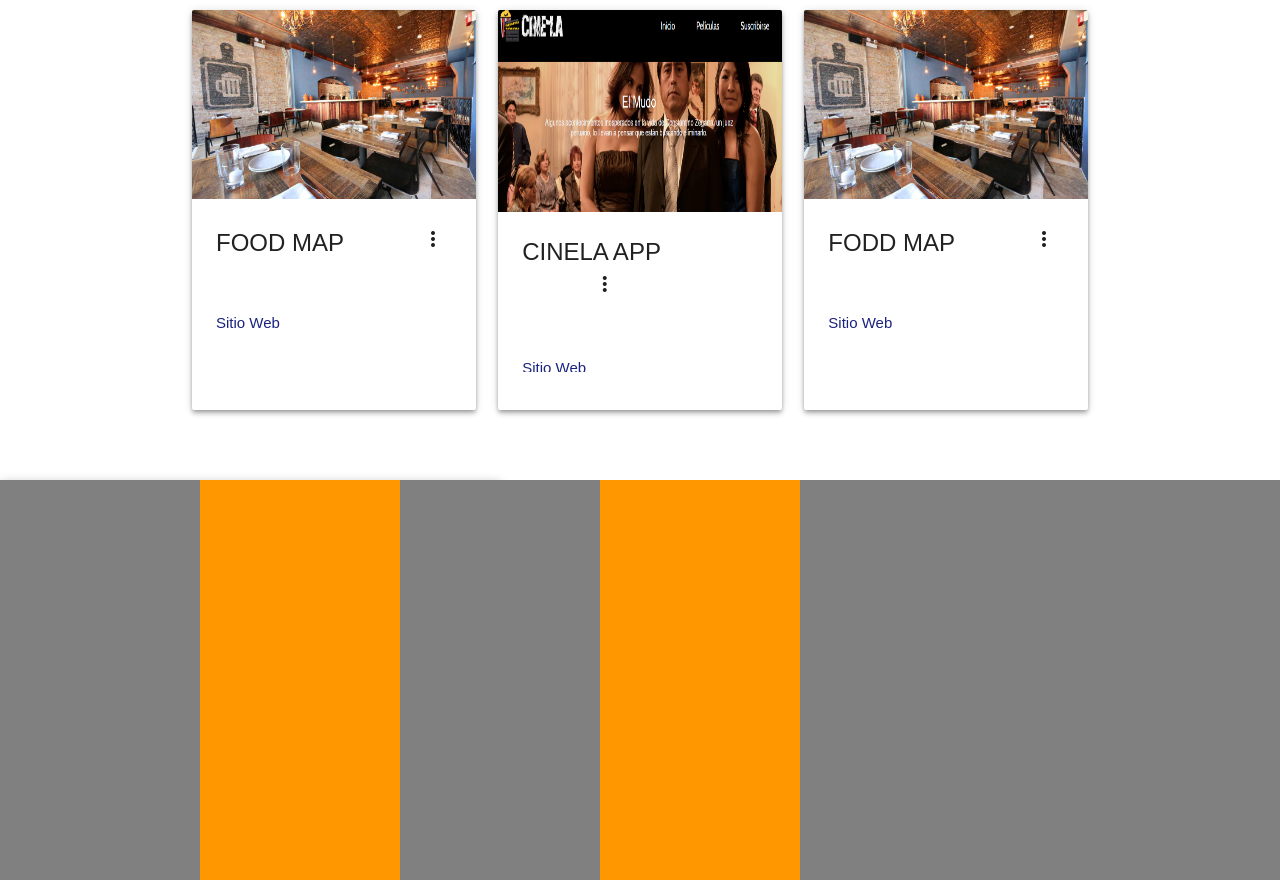
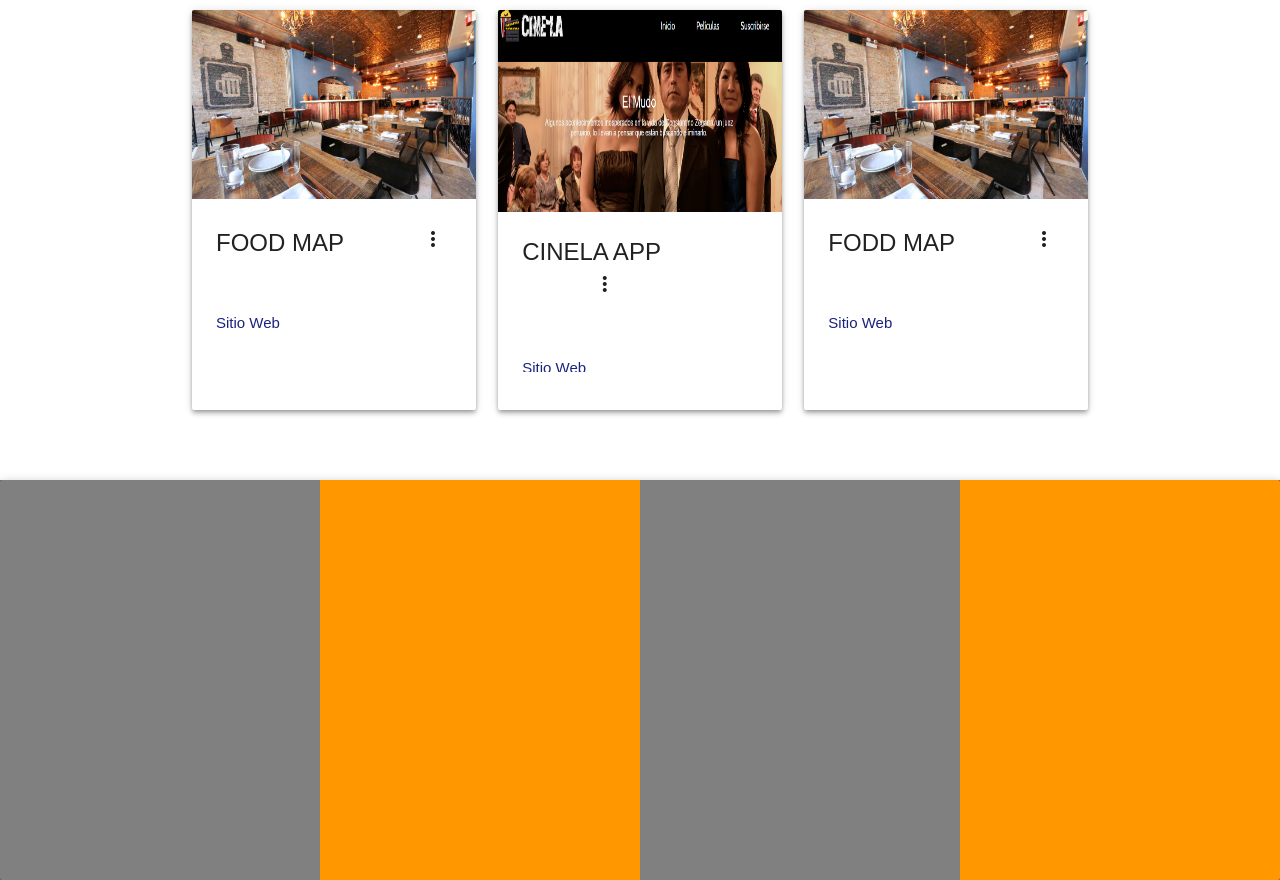
Before and after one commit to mirelatv/Portafolio, a plain HTML site: page index.html in a window 1280 px wide. Shown: the part 857-1737 px from the top of the page. Drawn offline with nearby package versions, Linux system fonts and the light colour scheme; a web font is replaced by a local one.

Commit message:
subiendo arreglo de  efecto

```diff
--- a/css/main.css
+++ b/css/main.css
@@ -59,18 +59,17 @@ li:hover {
 
 /*EFECTO DE HABILIDADES*/
 .containerHabilitys{
-
-    background-color:gray;
+    background-color: gray;
 }
 .frame {
-    position:relative;
-   width: 500px;
-    top: 50%;
+
+
     height: 400px;
+
     border-radius: 2px;
     -webkit-box-shadow: 1px 2px 10px 0px rgba(0, 0, 0, 0.25);
     box-shadow: 1px 2px 10px 0px rgba(0, 0, 0, 0.25);
-
+    overflow: hidden;
     background: #333;
     color: #fff;
     font-family: 'Open Sans', Helvetica, sans-serif;
@@ -89,7 +88,7 @@ li:hover {
     -webkit-box-align: stretch;
     -ms-flex-align: stretch;
     align-items: stretch;
-    width: 100vh;
+    width: 100%;
     height: 100%;
 }
 
@@ -121,6 +120,7 @@ li:hover {
 }
 
 .boxes .box.dark {
+
     background: gray;
 }
 
--- a/index.html
+++ b/index.html
@@ -19,7 +19,7 @@
     <nav>
       <div class="nav-wrapper">
         <a href="#!" class="brand-logo">
-          <-NTV->
+          &lt;NTV&gt;
         </a>
         <a href="#" data-activates="mobile-demo" class="button-collapse">
           <i class="material-icons">menu</i>
@@ -164,14 +164,14 @@
   </section>
   <section class="containerHabilitys">
     <div class="frame">
-      <div class="boxes">
-        <div class="box dark" onclick="void(0);">
+      <div class="boxes ">
+        <div class="box dark " onclick="void(0);">
           <span class="text">CREATIVIDAD</span>
         </div>
-        <div class="box orange" onclick="void(0);">
+        <div class="box orange " onclick="void(0);">
           <span class="text">EMPATIA</span>
         </div>
-        <div class="box dark" onclick="void(0);">
+        <div class="box dark " onclick="void(0);">
           <span class="text">PROACTIVIDAD</span>
         </div>
         <div class="box orange" onclick="void(0);">
```
